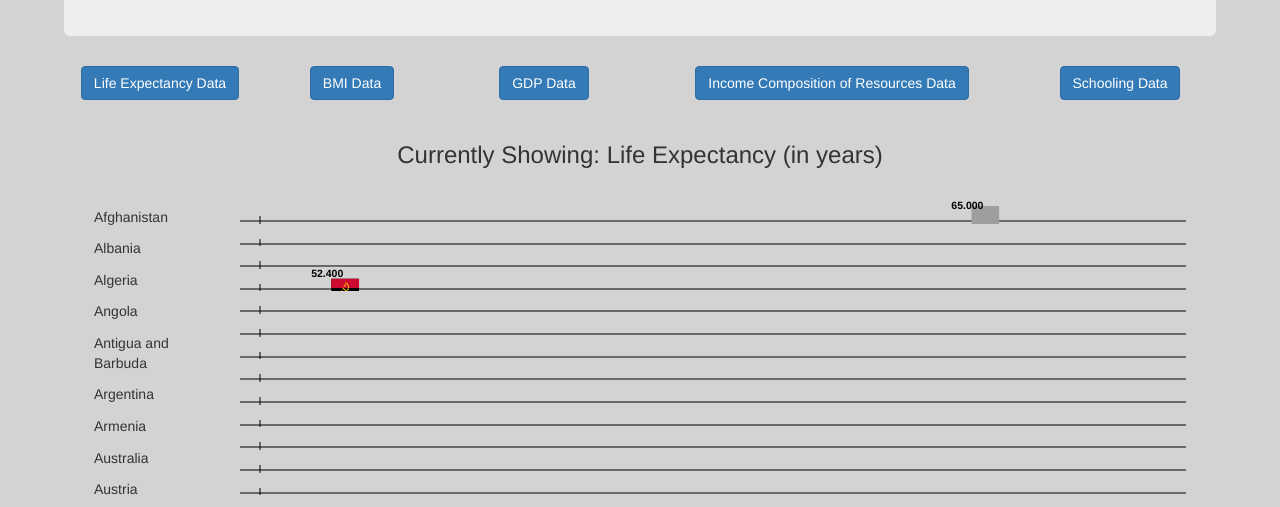
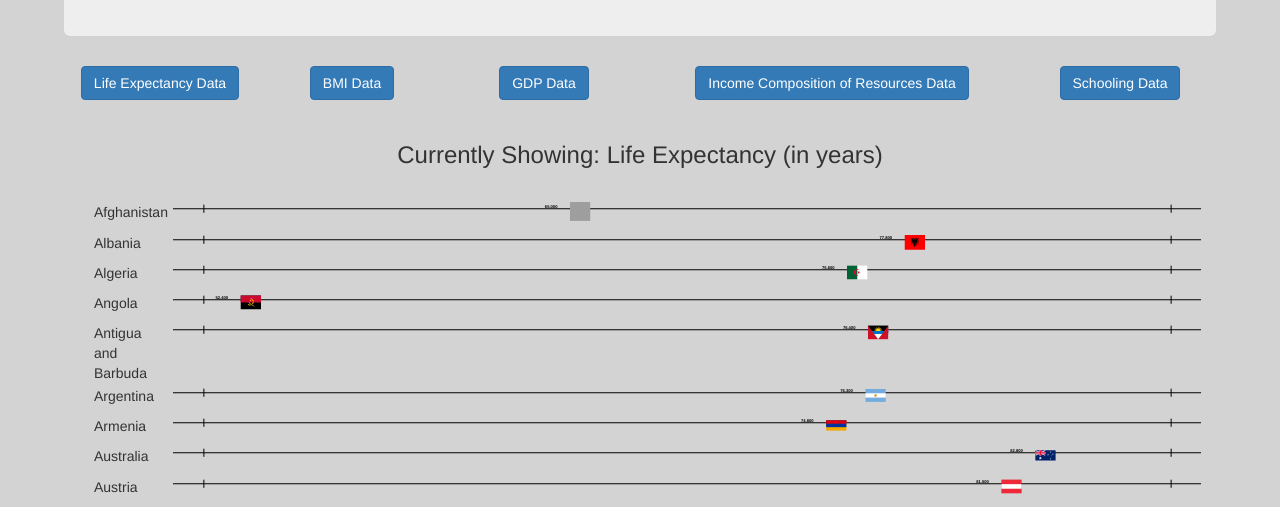
Before and after one commit to Elzanne1/583FinalProj, a plain HTML site: page index.html in a window 1280 px wide. Shown: the part 282-789 px from the top of the page. Drawn offline with nearby package versions, Linux system fonts and the light colour scheme; grey boxes are pictures that could not be loaded.

Commit message:
dynamic sizing

```diff
--- a/index.css
+++ b/index.css
@@ -64,13 +64,14 @@ h1,h2{
 #visual_container{
     display: inline-block;
     float:right;
-    width: 87%;
+    width: 100%;
 }
 
 .LABEL{
-    padding-top:5%;
-    padding-bottom:5%;
-    padding-right: 1%;
+    /*padding-top:5%;*/
+    /*padding-bottom:5%;*/
+    /*padding-right: 1%;*/
+    overflow: hidden;
 }
 
 .countryDivs{
@@ -87,6 +88,11 @@ h1,h2{
     /*padding-top:5%;*/
     /*padding-bottom:5%;*/
     /*viewBox: 0 0 50 200;*/
+}
+
+.country{
+    padding-top:0.15%;
+    padding-bottom:0.15%;
 }
 
 
--- a/index.html
+++ b/index.html
@@ -47,16 +47,17 @@
 			<h3 id = "info"></h3>
 		</div>
 
-		<div id = "country_names" class = "container"></div>
+
+
+<!--		<div id = "country_names" class = "container"></div>-->
 		<div id = "visual_container" class = "container"></div>
-
 
 <!--		<div id = "wrapper_upper">-->
 <!--			<div id = "upper_scroll"></div>-->
 <!--		</div>-->
 
 <!--		<div id = "wrapper_lower">-->
-<!--			<div id = "vis_container" class = "container" ></div>-->
+<!--			<div id = "visual_container" class = "container"></div>-->
 <!--		</div>-->
 
 
--- a/index.js
+++ b/index.js
@@ -2,8 +2,11 @@
 // DEFAULT state
 let vis = 'life_expectancy';
 
+function start(){
     Promise.all([d3.json('countries.json'), d3.csv('Life Expectancy Data fixed.csv')])
         .then(([jsonData, csvData]) => {
+
+            d3.selectAll('.country').remove();
 
             //SET UP
             //setDoubleScroll();
@@ -35,65 +38,80 @@ Promise.all([d3.json('countries.json'), d3.csv('Life Expectancy Data fixed.csv')
 
             console.log(life_extent, bmi_extent, gdp_extent, income_extent, schooling_extent);
 
+            //Data setup
+            let countryDivs = setUp(data);
+            let start = document.querySelector('.countryDivs').clientWidth * 0.03;
+            let end = document.querySelector('.countryDivs').clientWidth * 0.97;
+
             let lifeScale = d3.scaleLinear()
                 .domain(life_extent)
-            .range([20,1900])
+                .range([start,end])
             //  .nice();
 
             let bmiScale = d3.scaleLinear()
                 .domain(bmi_extent)
-            .range([20,1900])
+                .range([start,end])
             //  .nice();
 
             let gdpScale = d3.scaleLinear()
                 .domain(gdp_extent)
-            .range([20,1900])
+                .range([start,end])
             // .nice();
 
             let incomeScale = d3.scaleLinear()
                 .domain(income_extent)
-            .range([20,1900])
+                .range([start,end])
             // .nice();
 
             let schoolScale = d3.scaleLinear()
                 .domain(schooling_extent)
-            .range([20,1900])
+                .range([start,end])
             //.nice();
 
-        //Data setup
-        let countrySVGs = setUp(data, lifeScale, bmiScale, gdpScale, incomeScale, schoolScale);
+            let countrySVGs = setSVGs(countryDivs,lifeScale, bmiScale, gdpScale, incomeScale, schoolScale);
 
             // updateDataState(data);
 
+
             setButtons(data, lifeScale, bmiScale, gdpScale, incomeScale, schoolScale, countrySVGs);
 
+
+
         });
+}
+
+start();
+window.onresize = start;
 
 /**
  * Set up visualization container and the country names and lines within an svg tag.
  * @param data - combination of jsonData and csvData
  */
-function setUp(data, lifeScale, bmiScale, gdpScale, incomeScale, schoolScale){
+function setUp(data){
          //SETUP of document
 
-        let countryName = d3.select("#country_names").selectAll('div').append('div')
+        let countryName = d3.select("#visual_container").selectAll('div').append('div')
             .data(data)
             .enter()
             .append('div')
+            .attr('class', 'row country')
+            .append('div')
             .attr('class', function(d){
-                return `LABEL ${d['name']}`;
+                return `LABEL ${d['name']} col-xs-1`;
             } )
             .text(function(d){
                 return d['name'];
-            });
+            })
+            .style('vertical-align', 'middle');
 
-         let countryDivs = d3.select('#visual_container').selectAll('div').append('div')
-             .data(data)
-             .enter()
+         let countryDivs = d3.select('#visual_container').selectAll('.country')
              .append('div')
-             .attr('class', 'countryDivs')
+             .attr('class', 'countryDivs col-xs-11')
 
+        return countryDivs;
+}
 
+function setSVGs(countryDivs, lifeScale, bmiScale, gdpScale, incomeScale, schoolScale){
     let countrySVGs = countryDivs
         .append('svg')
         .attr('class', 'countrySVGs')
@@ -103,32 +121,54 @@ function setUp(data, lifeScale, bmiScale, gdpScale, incomeScale, schoolScale){
         .append('line')
         .attr('stroke', 'black')
         .attr('x1', '0')
-            .attr('x2', '2000')
-            .attr('y1', '20')
-            .attr('y2', '20')
+        .attr('x2', function(d){
+            return document.querySelector('.countryDivs').clientWidth;
+        })
+        .attr('y1', function(d){
+            return document.querySelector('.countryDivs').clientHeight/4;
+        })
+        .attr('y2', function(d){
+            return document.querySelector('.countryDivs').clientHeight/4;
+        })
 
     let vertStartLine = countrySVGs
         .append('line')
         .attr('stroke', 'black')
-            .attr('x1', '20')
-            .attr('x2', '20')
-            .attr('y1', '15')
-            .attr('y2', '25')
+        .attr('x1', function(){
+            return document.querySelector('.countryDivs').clientWidth * 0.03;
+        })
+        .attr('x2', function(){
+            return document.querySelector('.countryDivs').clientWidth * 0.03;
+        })
+        .attr('y1', function(d){
+            return this.parentElement.clientHeight * 0.1;
+        })
+        .attr('y2', function(d){
+
+            return this.parentElement.clientHeight * 0.4;
+
+        })
 
     let vertEndLine = countrySVGs
         .append('line')
         .attr('stroke', 'black')
-            .attr('x1', '1900')
-            .attr('x2', '1900')
-            .attr('y1', '15')
-            .attr('y2', '25')
+        .attr('x1', function(){
+            return document.querySelector('.countryDivs').clientWidth * 0.97;
+        })
+        .attr('x2', function(){
+            return document.querySelector('.countryDivs').clientWidth * 0.97;
+        })
+        .attr('y1', function(d){
+            return this.parentElement.clientHeight * 0.1;
+        })
+        .attr('y2',  function(d){
+            return this.parentElement.clientHeight * 0.4;
+        })
 
     let scale = getScale(lifeScale, bmiScale, gdpScale, incomeScale, schoolScale);
 
     showData(countrySVGs, scale );
     return countrySVGs;
-
-
 }
 
 function showData(countrySVGs, scale){
@@ -142,22 +182,29 @@ function showData(countrySVGs, scale){
         .attr('href', function(d){
             return d['location']
         })
-        .attr('width', '2em')
-        .attr('height', '2em')
+        .attr('width', function(){
+            return document.querySelector('.countryDivs').clientWidth * 0.02;
+        })
+        .attr('height', function(){
+            return document.querySelector('.countryDivs').clientHeight * 0.7;
+        })
         .attr('x', function(d){
             return scale(d[vis]);
         })
-        .attr('y', '5')
 
     let values = countrySVGs
         .append('text')
         .attr('y', '5')
         .attr('font-weight', 'bold')
-        .attr('font-size', '0.75em')
+        .attr('font-size', function(){
+            return document.querySelector('.countryDivs').clientWidth * 0.004;
+        })
         .attr('x', function(d){
-            return scale(d[vis]) - 20;
+            return scale(d[vis]) - 25;
         })
-        .attr('dy', '0.29em')
+        .attr('dy', function(){
+            return document.querySelector('.countryDivs').clientWidth * 0.001;
+        })
         .text(function(d){
             let num = Number(d[vis]);
             return String(num.toFixed(3));
```
Lines whose indentation alone changed are shown as unchanged.
